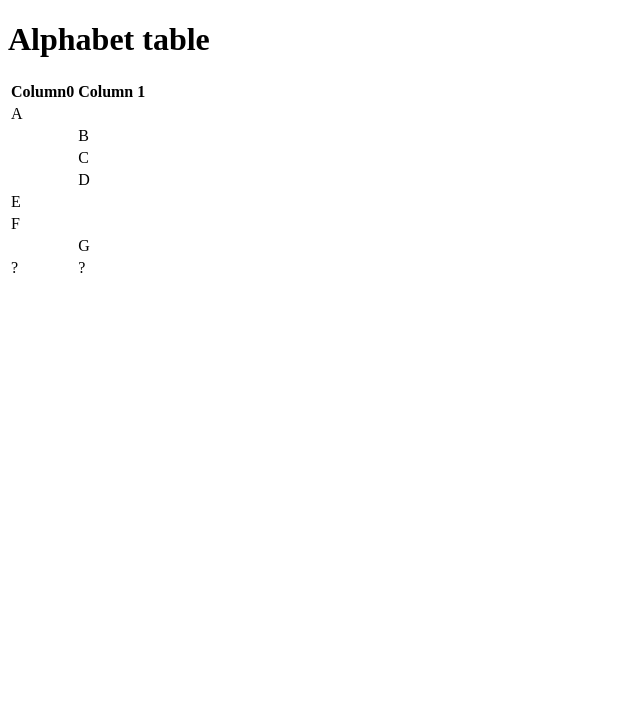
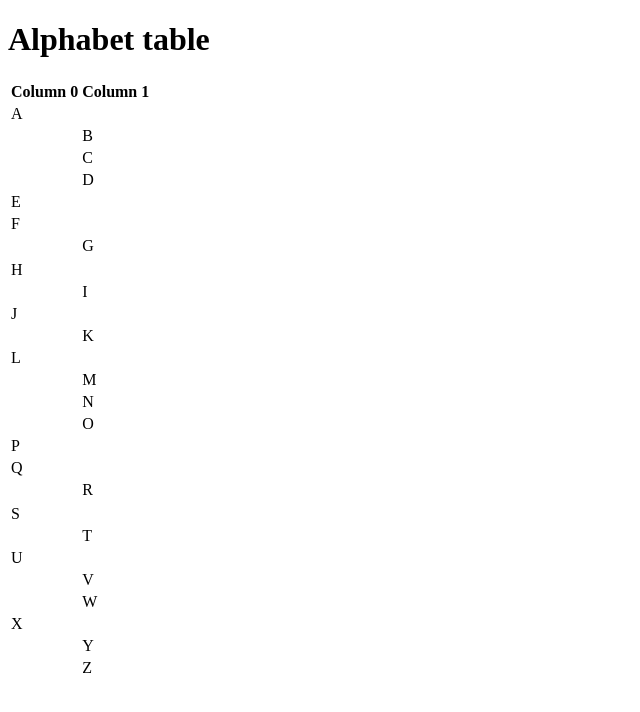
Before and after one commit to comp426-2022-spring/a00-sarsimha, a website: page index.html in a window 1280 px wide. Shown: the whole page, without its empty margins (0-640 px from the left). Drawn offline with Linux system fonts and the light colour scheme.

Commit message:
added index.html letters

```diff
--- a/index.html
+++ b/index.html
@@ -11,7 +11,7 @@
             <table>
                             <thead>
                                 <tr>
-                                    <th>Column0</th><th>Column 1</th>
+                                    <th>Column 0</th><th>Column 1</th>
                                 </tr>
                             </thead>
                             <tbody>
@@ -37,7 +37,59 @@
                                 <td></td><td>G</td>
                                 </tr>
                                 <tr>
-                                <td>?</td><td>?</td>
+                                <tr>
+                                <td>H</td><td></td>
+                                </tr>
+                                <tr>
+                                <td></td><td>I</td>
+                                </tr>
+                                <tr>
+                                <td>J</td><td></td>
+                                </tr>
+                                <td></td><td>K</td>
+                                </tr>
+                                <tr>
+                                <td>L</td><td></td>
+                                </tr>
+                                <tr>
+                                <td></td><td>M</td>
+                                </tr>
+                                <tr>
+                                <td></td><td>N</td>
+                                </tr>
+                                <tr>
+                                <td></td><td>O</td>
+                                </tr>
+                                <tr>
+                                <td>P</td><td></td>
+                                </tr>
+                                <tr>
+                                <td>Q</td><td></td>
+                                </tr>
+                                <tr>
+                                <td></td><td>R</td>
+                                </tr>
+                                <tr>
+                                <tr>
+                                <td>S</td><td></td>
+                                </tr>
+                                <tr>
+                                <td></td><td>T</td>
+                                </tr>
+                                <tr>
+                                <td>U</td><td></td>
+                                </tr>
+                                <td></td><td>V</td>
+                                </tr>
+                                <td></td><td>W</td>
+                                </tr>
+                                <tr>
+                                <td>X</td><td></td>
+                                </tr>
+                                <td></td><td>Y</td>
+                                </tr>
+                                </tr>
+                                <td></td><td>Z</td>
                                 </tr>
                             </tbody>
 
--- a/package.json
+++ b/package.json
@@ -15,5 +15,8 @@
   "bugs": {
     "url": "https://github.com/comp426-2022-spring/a00-sarsimha/issues"
   },
-  "homepage": "https://github.com/comp426-2022-spring/a00-sarsimha#readme"
+  "homepage": "https://github.com/comp426-2022-spring/a00-sarsimha#readme",
+  "dependencies": {
+    "browser-sync": "^2.27.7"
+  }
 }
```
Also changed, not shown: 1 other file.
